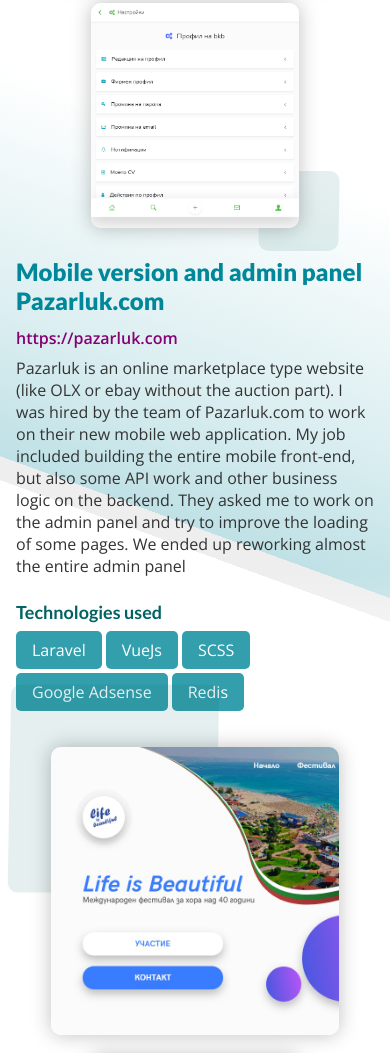
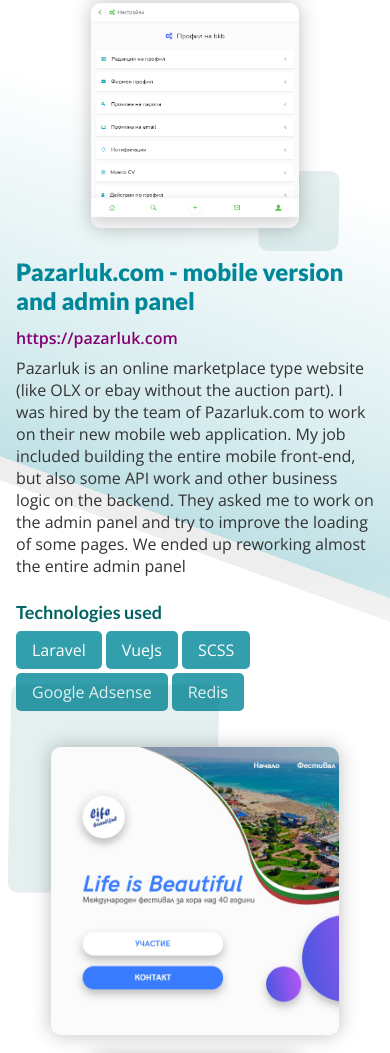
Before and after one commit to bkb24/folio, a Gatsby site: page / in a window 390 px wide. Shown: the part 3067-4120 px from the top of the page. Built offline with nearby package versions, Linux system fonts and the light colour scheme; Gatsby itself is replaced by a stand-in of ours.

Commit message:
Update Folio “mobile-version-and-admin-panel-pazarluk-com”

```diff
--- a/content/folio/mobile-version-and-admin-panel-pazarluk-com.md
+++ b/content/folio/mobile-version-and-admin-panel-pazarluk-com.md
@@ -1,6 +1,6 @@
 ---
 type: project
-title: 'Mobile version and admin panel Pazarluk.com '
+title: Pazarluk.com - mobile version and admin panel
 short: >-
   Pazarluk is an online marketplace type website (like OLX or ebay without the
   auction part). I was hired by the team of Pazarluk.com to work on their new
```
